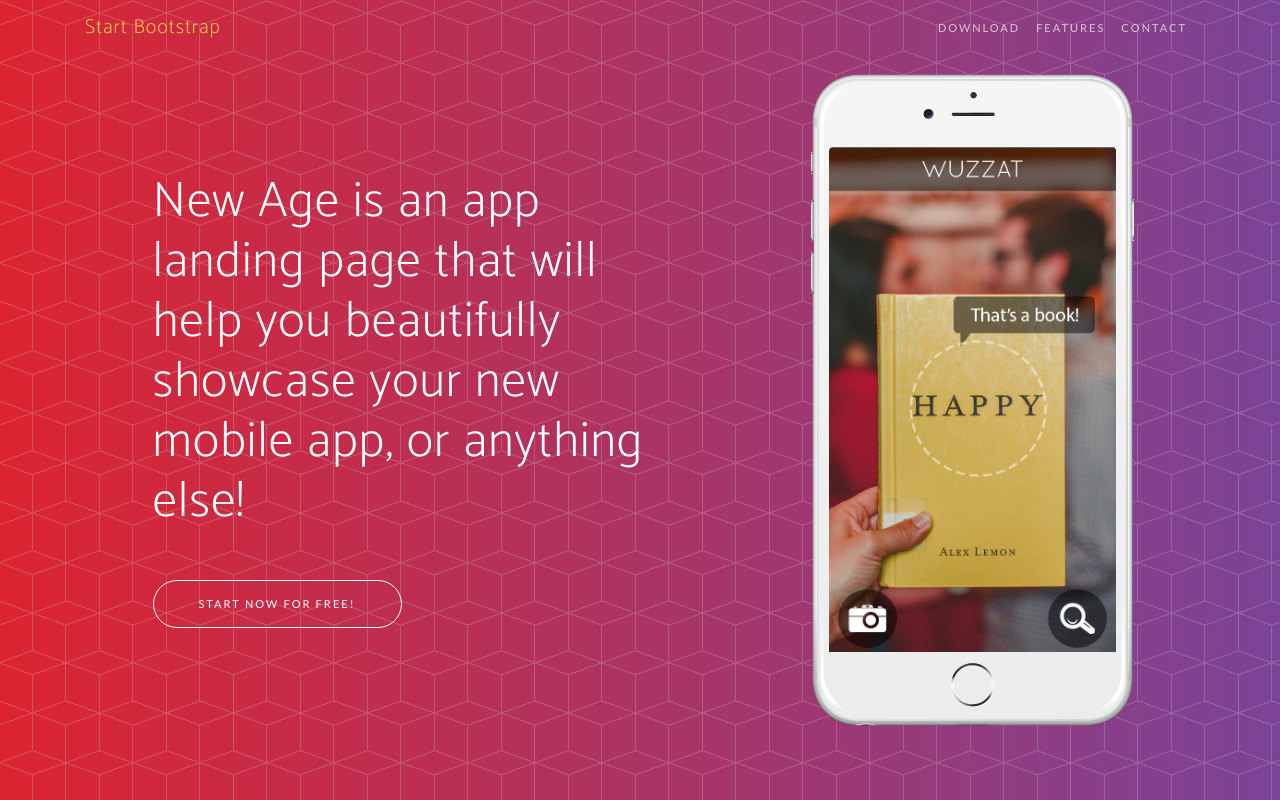
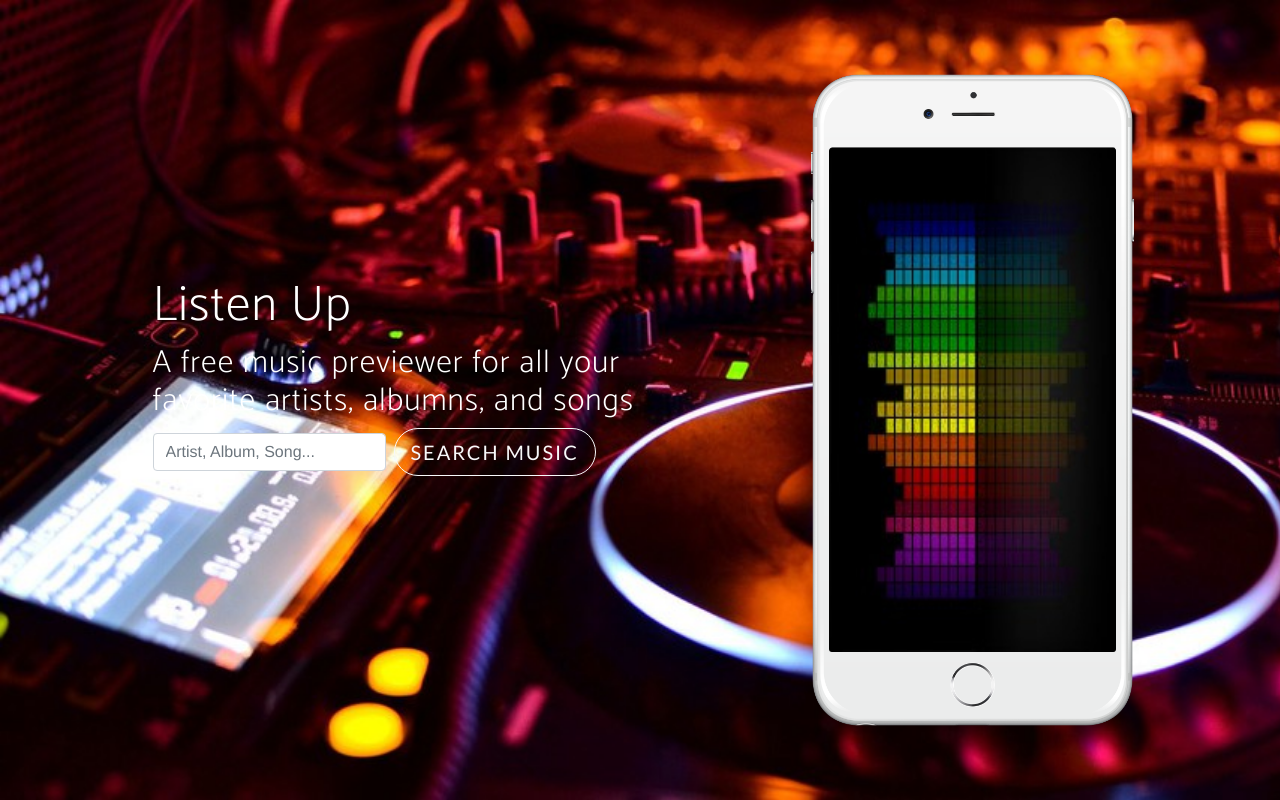
Before and after one commit to desertidaho/newlistenup, a website: page index.html in a window 1280 px wide. Drawn offline with nearby package versions, Linux system fonts and the light colour scheme; a web font is replaced by a local one.

Commit message:
In progress

```diff
--- a/css/new-age.css
+++ b/css/new-age.css
@@ -156,8 +156,9 @@ header.masthead {
   padding-top: 150px;
   padding-bottom: 100px;
   color: white;
-  background: url("../img/bg-pattern.png"), #7b4397;
-  background: url("../img/bg-pattern.png"), linear-gradient(to left, #7b4397, #dc2430);
+  background: url("../img/music2.jpg"), #7b4397;
+  background: url("../img/music2.jpg"), linear-gradient(to left, #7b4397, #dc2430);
+  background-size: cover;
 }
 
 header.masthead .header-content {
@@ -286,7 +287,7 @@ section.features .feature-item i {
 section.cta {
   position: relative;
   padding: 250px 0;
-  background-image: url("../img/bg-cta.jpg");
+  background-image: url("../img/party.jpg");
   background-position: center;
   background-size: cover;
 }
--- a/index.html
+++ b/index.html
@@ -26,38 +26,28 @@
 
 <body id="page-top">
 
-  <!-- Navigation -->
-  <nav class="navbar navbar-expand-lg navbar-light fixed-top" id="mainNav">
-    <div class="container">
-      <a class="navbar-brand js-scroll-trigger" href="#page-top">Start Bootstrap</a>
-      <button class="navbar-toggler navbar-toggler-right" type="button" data-toggle="collapse" data-target="#navbarResponsive" aria-controls="navbarResponsive" aria-expanded="false" aria-label="Toggle navigation">
-        Menu
-        <i class="fas fa-bars"></i>
-      </button>
-      <div class="collapse navbar-collapse" id="navbarResponsive">
-        <ul class="navbar-nav ml-auto">
-          <li class="nav-item">
-            <a class="nav-link js-scroll-trigger" href="#download">Download</a>
-          </li>
-          <li class="nav-item">
-            <a class="nav-link js-scroll-trigger" href="#features">Features</a>
-          </li>
-          <li class="nav-item">
-            <a class="nav-link js-scroll-trigger" href="#contact">Contact</a>
-          </li>
-        </ul>
-      </div>
-    </div>
-  </nav>
-
   <header class="masthead">
     <div class="container h-100">
       <div class="row h-100">
+        <!-- left column -->
         <div class="col-lg-7 my-auto">
           <div class="header-content mx-auto">
-            <h1 class="mb-5">New Age is an app landing page that will help you beautifully showcase your new mobile app, or anything else!</h1>
-            <a href="#download" class="btn btn-outline btn-xl js-scroll-trigger">Start Now for Free!</a>
+            <h1>Listen Up</h1>
+            <h2 class="">A free music previewer for all your favorite artists, albumns, and songs</h2>
+            <div class="mb-5" id="form-search">
+              <form class="form-inline" onsubmit="app.controllers.itunesCtrl.getMusic(event)">
+                  <!--DO NOT MODIFY THE ID OR ONCLICK ATTRIBUTES IN THIS FORM-->
+                  <div class="form-group">
+                      <input type="text" class="form-control song-input" name="artist" placeholder="Artist, Album, Song..."
+                          id="song-input" />
+                      <button type="submit" class="btn btn-lg btn-outline-light ml-2 song-btn"
+                          id="get-music-button">Search
+                          Music</button>
+                  </div>
+              </form>
           </div>
+        </div>
+        <!-- right column -->
         </div>
         <div class="col-lg-5 my-auto">
           <div class="device-container">
@@ -65,7 +55,7 @@
               <div class="device">
                 <div class="screen">
                   <!-- Demo image for screen mockup, you can put an image here, some HTML, an animation, video, or anything else! -->
-                  <img src="img/demo-screen-1.jpg" class="img-fluid" alt="">
+                  <img src="img/music.jpg" class="img-fluid h-100" alt="">
                 </div>
                 <div class="button">
                   <!-- You can hook the "home button" to some JavaScript events or just remove it -->
```
Also changed, not shown: css/new-age.min.css, img/music.jpg (added), img/music2.jpg (added), img/party.jpg (added).
